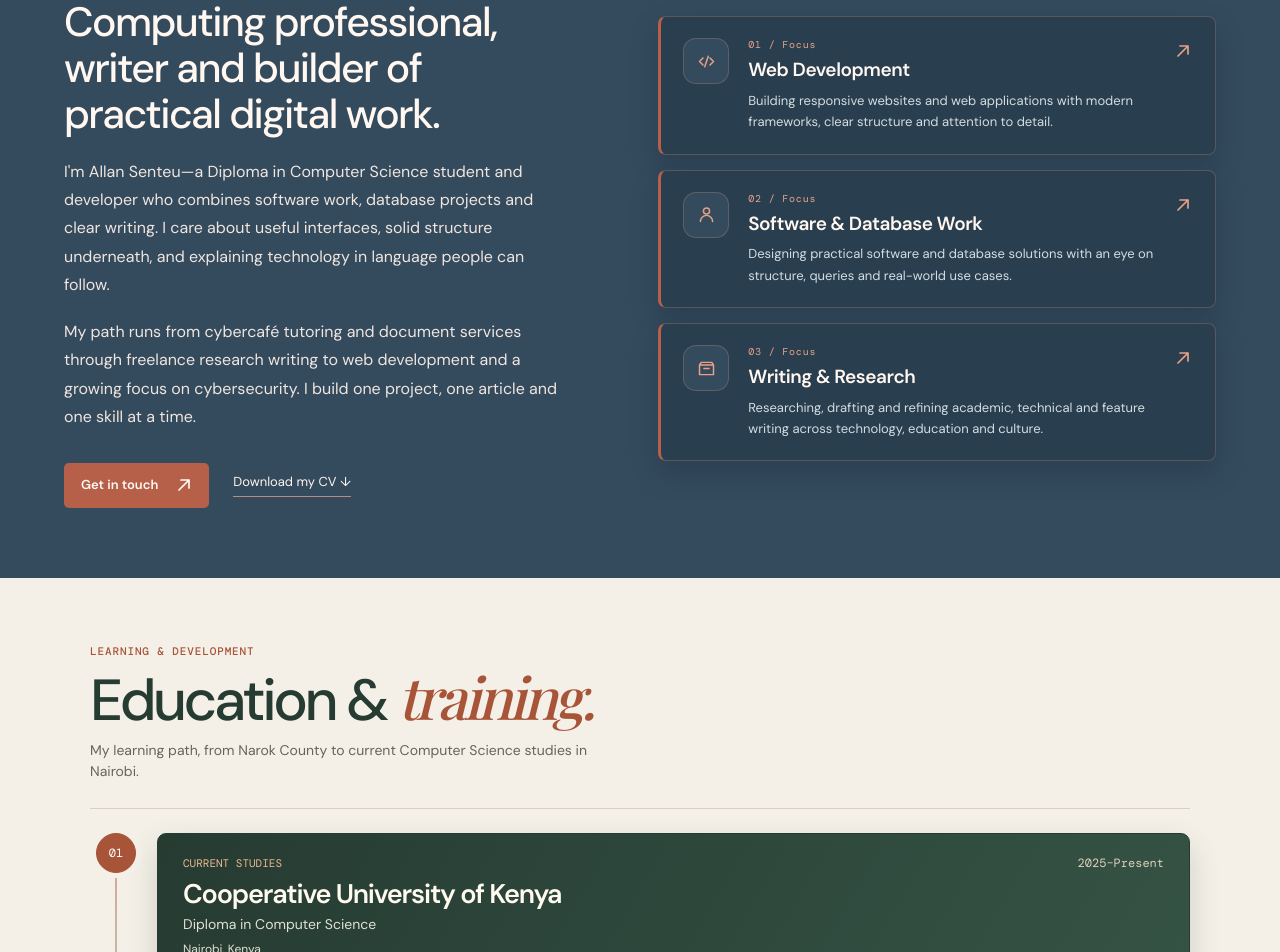
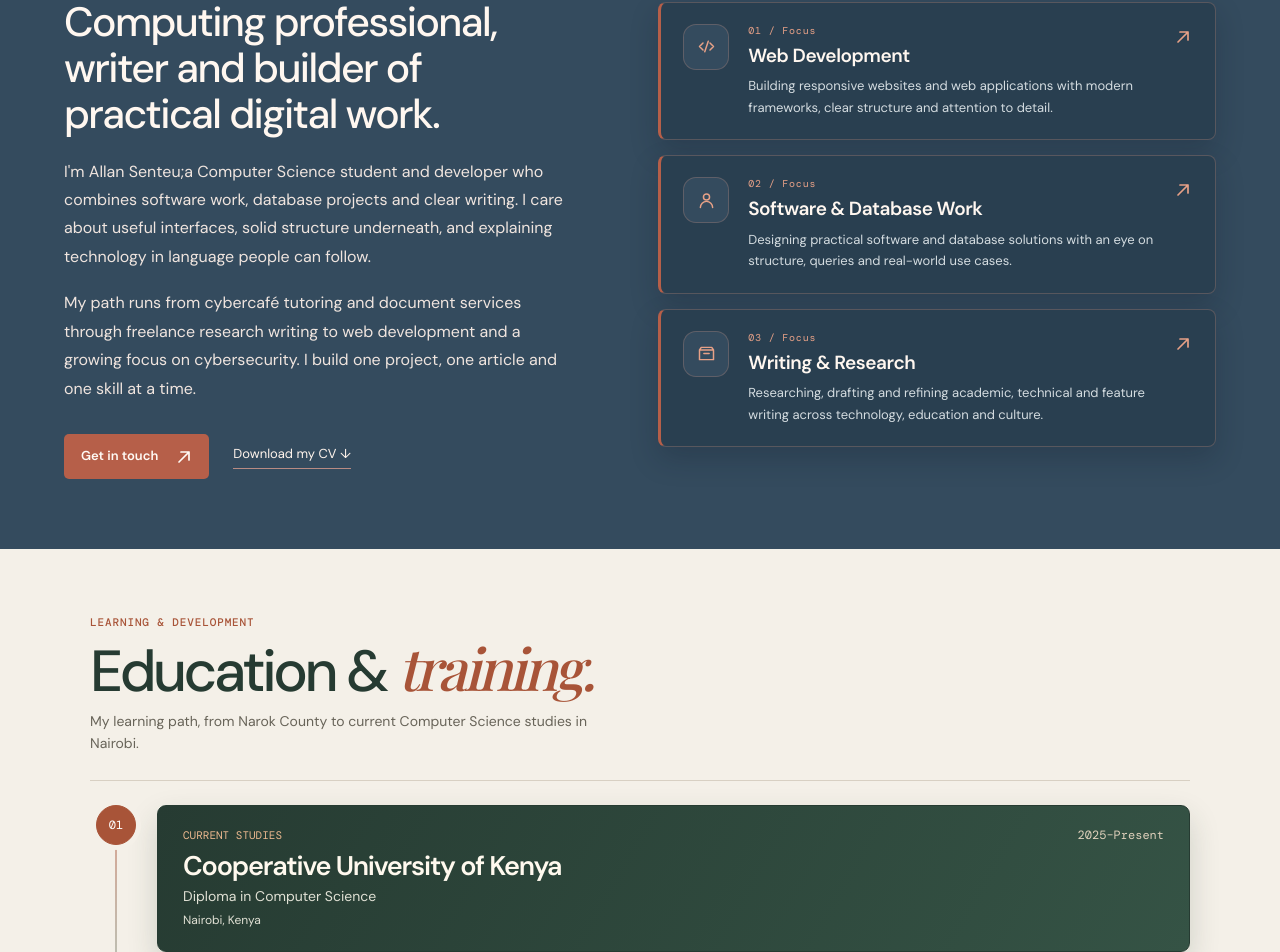
Before and after one commit to NoxxyTheMain/My-Portfolio, a Next.js app: page / in a window 1280 px wide. Shown: the part 1188-2140 px from the top of the page. Built offline with nearby package versions, Linux system fonts and the light colour scheme; a web font is replaced by a local one.

Commit message:
Update portfolio

```diff
--- a/app/components.tsx
+++ b/app/components.tsx
@@ -66,7 +66,7 @@ export function AboutContent() {
     <div className="profile-copy">
       <p className="profile-kicker">My path so far</p>
       <h2>Computing professional, writer and builder of practical digital work.</h2>
-      <p>I&apos;m Allan Senteu—a Diploma in Computer Science student and developer who combines software work, database projects and clear writing. I care about useful interfaces, solid structure underneath, and explaining technology in language people can follow.</p>
+      <p>I&apos;m Allan Senteu;a Computer Science student and developer who combines software work, database projects and clear writing. I care about useful interfaces, solid structure underneath, and explaining technology in language people can follow.</p>
       <p>My path runs from cybercafé tutoring and document services through freelance research writing to web development and a growing focus on cybersecurity. I build one project, one article and one skill at a time.</p>
       <div className="profile-actions"><Link className="button" href="/contact">Get in touch <ArrowUpRight /></Link><a className="profile-cv-link" href="/allan-senteu-cv.pdf" download>Download my CV ↓</a></div>
     </div>
```
